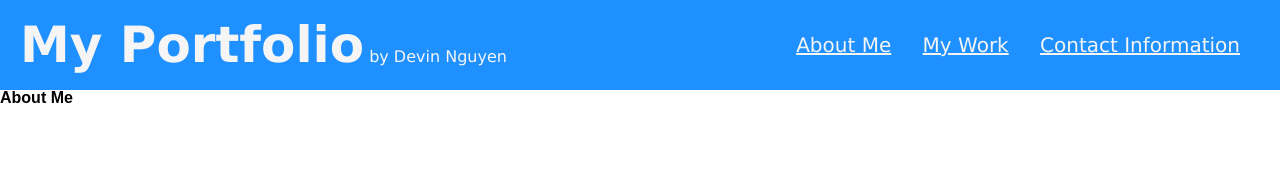
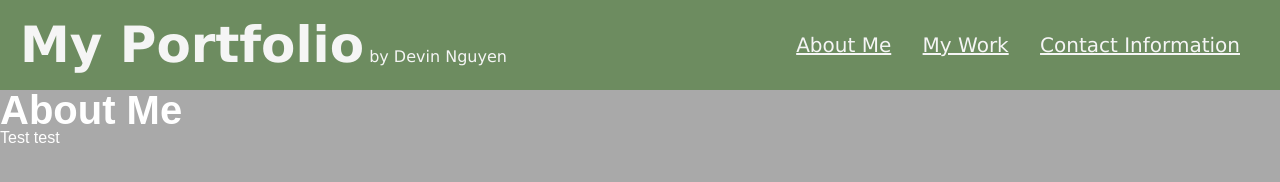
Before and after one commit to kuyadevin/Devin-Nguyen-s-Portfolio, a plain HTML site: page index.html in a window 1280 px wide. Drawn offline with Linux system fonts and the light colour scheme.

Commit message:
Updated colors

```diff
--- a/assets/css/style.css
+++ b/assets/css/style.css
@@ -1,17 +1,22 @@
+* {
+    background-color: darkgrey;
+}
 .header {
     padding:20px;
     font-family:'Lucida Sans', 'Lucida Sans Regular', 'Lucida Grande', 'Lucida Sans Unicode', Geneva, Verdana, sans-serif;
-    background-color:dodgerblue;
+    background-color:rgba(84, 128, 65, 0.699);
     color:whitesmoke;
 }
 
 .header h1 {
     display:inline-block;
     font-size: 50px;
+    background: none;
 }
 
 .header p {
     display: inline;
+    background: none;
 }
 
 .header div {
@@ -19,14 +24,28 @@
     margin-right: 20px;
     float: right;
     font-size: 20px;
+    background: none;
 }
 
 .header div ul {
     list-style-type: none;
+    background: none;
 }
 
 .header div ul li {
     display:inline-block;
     margin-left: 25px;
     text-decoration: underline;
+    background: none;
 }
+
+div h2 {
+    font-size: 40px;
+    color: white;
+}
+
+.AboutMep {
+    display: inline;
+    justify-content: right;
+    color: white;
+}
--- a/index.html
+++ b/index.html
@@ -29,6 +29,9 @@
     </div>
     <div class="AboutMe">
         <h2>About Me</h2>
+            <p class="AboutMep">
+                Test test
+            </p>
     </div>
 </body>
 
```
